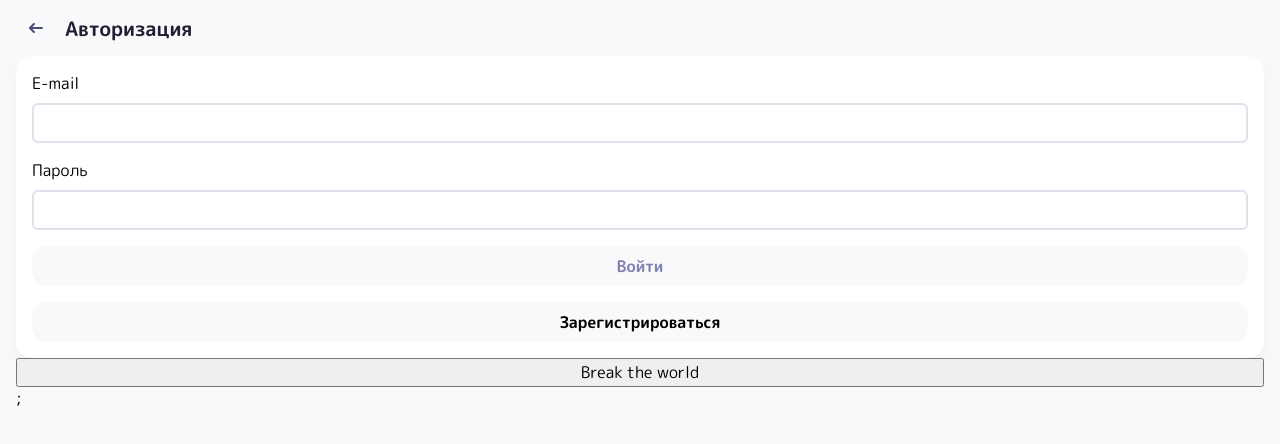
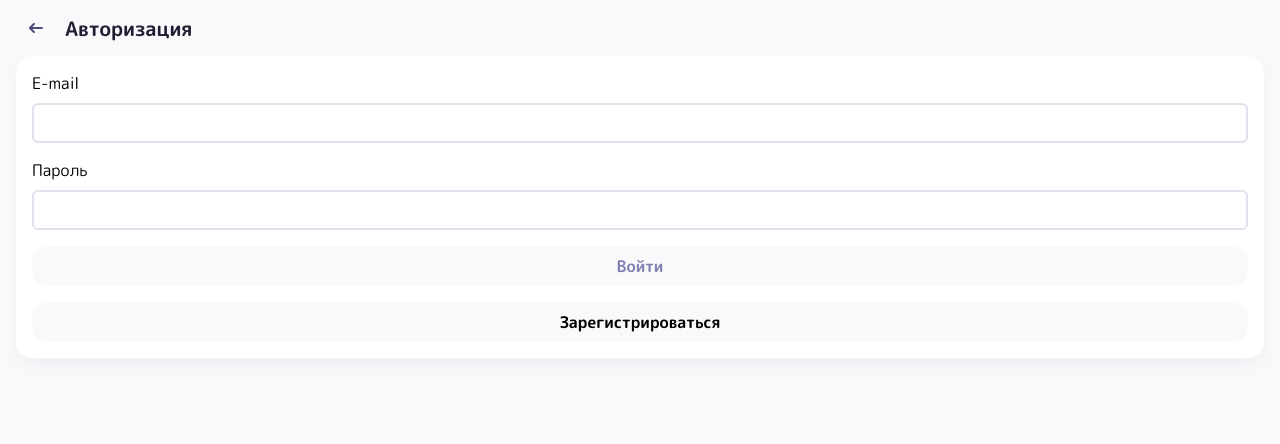
Before and after one commit to ilkovecVladislav/pizza_2, a React (Create React App) app: page / in a window 1280 px wide. Shown: the top 444 px of the page. Built offline with nearby package versions, Linux system fonts and the light colour scheme; no server answers.

Commit message:
removed broken button

```diff
--- a/src/pages/Auth/LogInPage/index.tsx
+++ b/src/pages/Auth/LogInPage/index.tsx
@@ -67,14 +67,6 @@ const LogIn = (): JSX.Element => {
           </button>
         </Link>
       </form>
-      <button
-        onClick={() => {
-          throw new Error('something wen wrong');
-        }}
-      >
-        Break the world
-      </button>
-      ;
     </Container>
   );
 };
```
Also changed, not shown: 1 other file (tests, documents, lock files or other folders).
